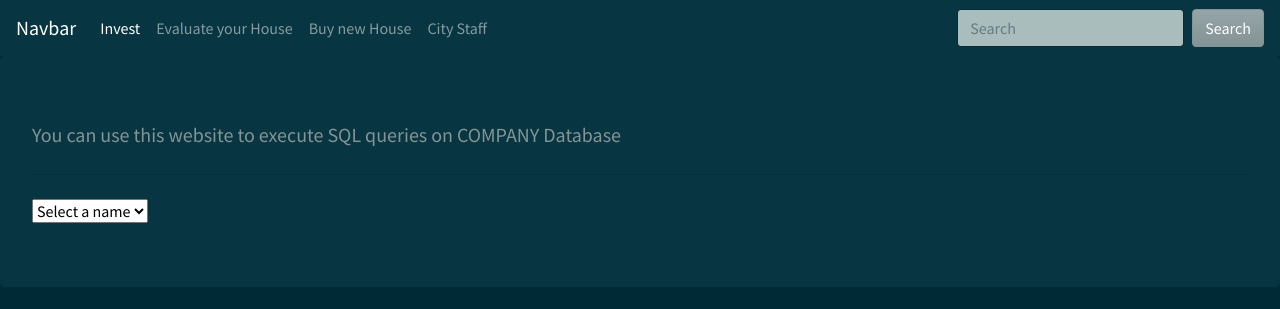
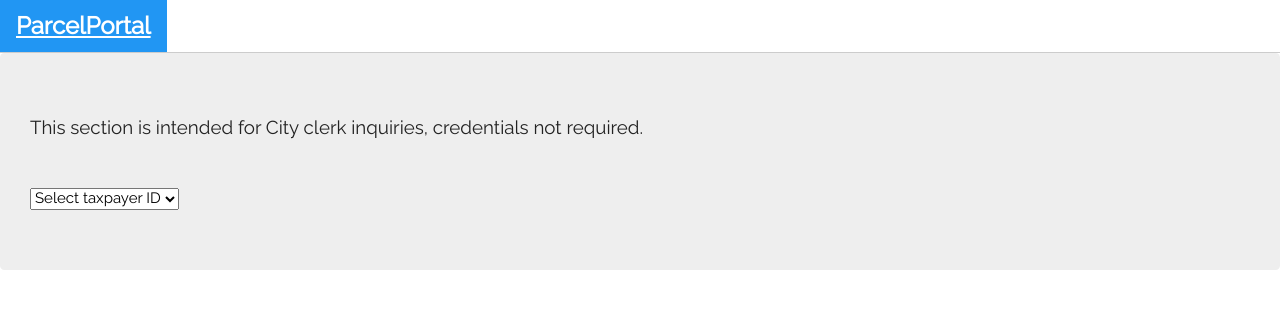
Before and after one commit to Filienko/parcelPortal, a PHP site: page /city.php in a window 1280 px wide. Shown: the top 309 px of the page. Run offline with PHP 8.4, Linux system fonts and the light colour scheme; data that the repository does not hold is empty; a stand-in replaces the project's code that opens the database connection; some libraries are stand-ins or nearby versions; some web fonts are replaced.

Commit message:
Update city.php

```diff
--- a/city/city.php
+++ b/city/city.php
@@ -5,59 +5,32 @@
     <head>
         <meta charset="UTF-8">
         <meta name="viewport" content="width=device-width, initial-scale=1.0">
-        <title>Investment Opportunities</title>
+        <link rel="icon" type="image/png" href="/logo.jpeg"/>
+        <title>ParcelPortal</title>
         <!-- add a reference to the external stylesheet -->
-        <link rel="stylesheet" href="https://bootswatch.com/4/solar/bootstrap.min.css">
+        <link rel="stylesheet" href="https://bootswatch.com/4/journal/bootstrap.min.css">
+        <link rel="stylesheet" href="https://www.w3schools.com/w3css/4/w3.css">
+        <link rel="stylesheet" href="https://fonts.googleapis.com/css?family=Raleway">
+        <link rel="stylesheet" href="https://cdnjs.cloudflare.com/ajax/libs/font-awesome/4.7.0/css/font-awesome.min.css">
+        <style>
+
+            body,h1,h2,h3,h4,h5,h6 {font-family: "Raleway", Arial, Helvetica, sans-serif}
+            .myLink {display: none}
+        </style>
     </head>
     <body>
         <!-- START -- Add HTML code for the top menu section (navigation bar) -->
-        <nav class="navbar navbar-expand-lg navbar-dark bg-dark">
-            <a class="navbar-brand" href="#">Navbar</a>
-            <button class="navbar-toggler" type="button" data-toggle="collapse" data-target="#navbarColor02" aria-
-                    controls="navbarColor02" aria-expanded="false" aria-label="Toggle navigation">
-                <span class="navbar-toggler-icon"></span>
-            </button>
+        <div class="w3-bar w3-white w3-border-bottom w3-xlarge">
+            <a href="index.php" class="w3-bar-item w3-button w3-text-blue w3-hover-blue"><b>ParcelPortal</b></a>
+        </div>
 
-            <div class="collapse navbar-collapse" id="navbarColor02">
-                <ul class="navbar-nav mr-auto">
-                </li>
-                    <li class="nav-item">
-                        <a class="nav-link active" href="employee.php">Invest</a>
-                    </li>
-                    <li class="nav-item">
-                        <a class="nav-link" href="department.php">Evaluate your House</a>
-                    </li>
-                    <li class="nav-item">
-                        <a class="nav-link" href="project.php">Buy new House</a>
-                    </li>
-                    <li class="nav-item">
-                        <a class="nav-link" href="project.php">City Staff</a>
-                    </li>
-                   <!-- <li class="nav-item dropdown">
-                        <a class="nav-link dropdown-toggle" data-toggle="dropdown" href="#" role="button" aria-
-                           haspopup="true" aria-expanded="false">Dropdown</a>
-                        <div class="dropdown-menu">
-                            <a class="dropdown-item" href="#">Action</a>
-                            <a class="dropdown-item" href="#">Another action</a>
-                            <a class="dropdown-item" href="#">Something else here</a>
-                            <div class="dropdown-divider"></div>
-                            <a class="dropdown-item" href="#">Separated link</a>
-                        </div>
-                    </li> -->
-                </ul>
-                <form class="form-inline my-2 my-lg-0">
-                    <input class="form-control mr-sm-2" type="text" placeholder="Search">
-                    <button class="btn btn-secondary my-2 my-sm-0" type="submit">Search</button>
-                </form>
-            </div>
-        </nav>
         <!-- END -- Add HTML code for the top menu section (navigation bar) -->
         <div class="jumbotron">
-            <p class="lead">You can use this website to execute SQL queries on COMPANY Database <p>
+            <p class="lead"> This section is intended for City clerk inquiries, credentials not required.<p>
             <hr class="my-4">
             <form method="GET" action="city.php">
-                <select name="emp" onchange='this.form.submit()'>
-                    <option selected>Select a name</option>
+                <select name="city" onchange='this.form.submit()'>
+                    <option selected> Select taxpayer ID </option>
 
                     <?php
                     //Saving the connection through a set of global variables from config file
@@ -68,7 +41,7 @@
                     {
                         die( mysqli_connect_error() );
                     }
-                    $sql = "select Lname, Fname, SSN from EMPLOYEE";
+                    $sql = "SELECT Taxpayer_ID FROM taxpayer";
                     //Saving the location of the project after the sql statement through storing it in a row variable
                     // where $ is analogous to a var keyword from JS in php-->
 
@@ -78,8 +51,8 @@
                         // loop through the data
                         while($row = mysqli_fetch_assoc($result))
                         {
-                            echo '<option value="' . $row['SSN'] . '">';
-                            echo $row['Lname']. ', '. $row['Fname'];
+                            echo '<option value="' . $row['Taxpayer_ID'] . '">';
+                            echo $row['Taxpayer_ID'];
                             echo "</option>";
                         }
                         // release the memory used by the result set
@@ -87,22 +60,28 @@
                     }
                     ?>
                 </select>
+
                 <?php
                 if ($_SERVER["REQUEST_METHOD"] == "GET")
                 {
-                    if (isset($_GET['emp']) )
+                    if (isset($_GET['city']) )
                     {
                 ?>
                 <p>&nbsp;</p>
                 <table class="table table-hover">
                     <thead>
                         <tr class="table-success">
-                            <th scope="col">Last Name</th>
-                            <th scope="col">First Name</th>
-                            <th scope="col">Social Security #</th>
-                            <th scope="col">Salary</th>
-                            <th scope="col">Birth Date</th>
-                            <th scope="col">Department</th>
+                            <th scope="col">Tax ID </th>
+                            <th scope="col">Parcel ID </th>
+                            <th scope="col">Property types </th>
+                            <th scope="col">First </th>
+                            <th scope="col">Last </th>
+                            <th scope="col">Street </th>
+                            <th scope="col">City </th>
+                            <th scope="col">Zip </th>
+                            <th scope="col">Land Value </th>
+                            <th scope="col">% Tax change </th>
+
                         </tr>
                     </thead>
                     <?php
@@ -110,10 +89,16 @@
                         {
                             die( mysqli_connect_error() );
                         }
-                        $sql = "  SELECT *
-                            FROM EMPLOYEE, DEPARTMENT
-                            WHERE SSN = {$_GET['emp']} AND
-                                  EMPLOYEE.Dno = DEPARTMENT.Dnumber";
+
+
+                        $sql =  "select T.Taxpayer_ID TAXID,  I.parcel_ID PID, B.Property_type PTYPE,
+                                    T.fname FN, T.lname LN, T.street S, T.city TCITY,
+                                    T.zip Z, I.Assessed_land_val LVAL, I.Pct_Tax_Change PCTTAX
+                                FROM taxpayer T
+                                JOIN landparcel L on T.Taxpayer_ID = L.Taxpayer_ID
+                                JOIN taxinfo I on L.Parcel_ID = I.Parcel_ID
+                                JOIN building B on I.Parcel_ID = B.Parcel_ID
+                                WHERE T.Taxpayer_ID = '{$_GET['city']}' ";
 
                         if ($result = mysqli_query($connection, $sql))
                         {
@@ -121,12 +106,16 @@
                             {
                     ?>
                     <tr>
-                        <td><?php echo $row['Lname'] ?></td>
-                        <td><?php echo $row['Fname'] ?></td>
-                        <td><?php echo $row['Ssn'] ?></td>
-                        <td><?php echo $row['Salary'] ?></td>
-                        <td><?php echo $row['Bdate'] ?></td>
-                        <td><?php echo $row['Dname'] ?></td>
+                        <td><?php echo $row['TAXID'] ?></td>
+                        <td><?php echo $row['PID'] ?></td>
+                        <td><?php echo $row['PTYPE'] ?></td>
+                        <td><?php echo $row['FN'] ?></td>
+                        <td><?php echo $row['LN'] ?></td>
+                        <td><?php echo $row['S'] ?></td>
+                        <td><?php echo $row['TCITY'] ?></td>
+                        <td><?php echo $row['Z'] ?></td>
+                        <td><?php echo $row['LVAL'] ?></td>
+                        <td><?php echo $row['PCTTAX'] ?></td>
                     </tr>
                     <?php
                             }
```
